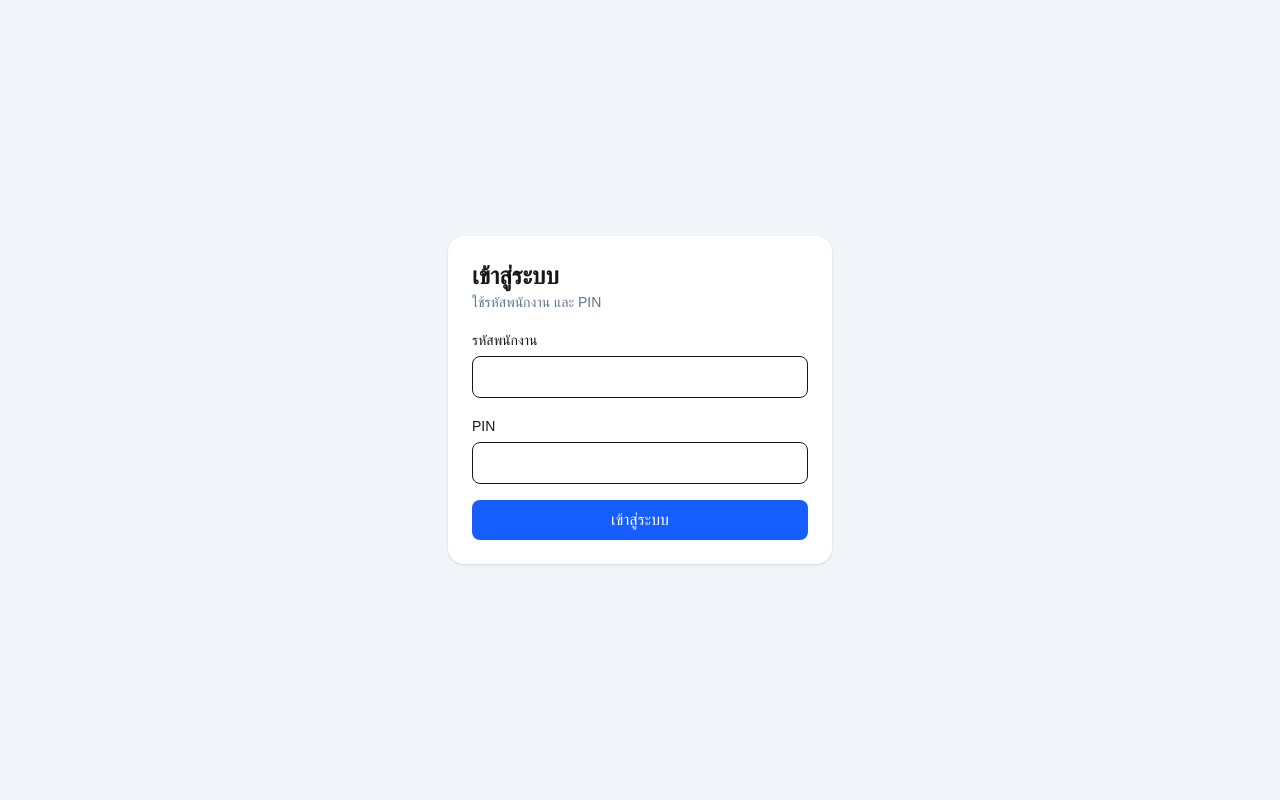
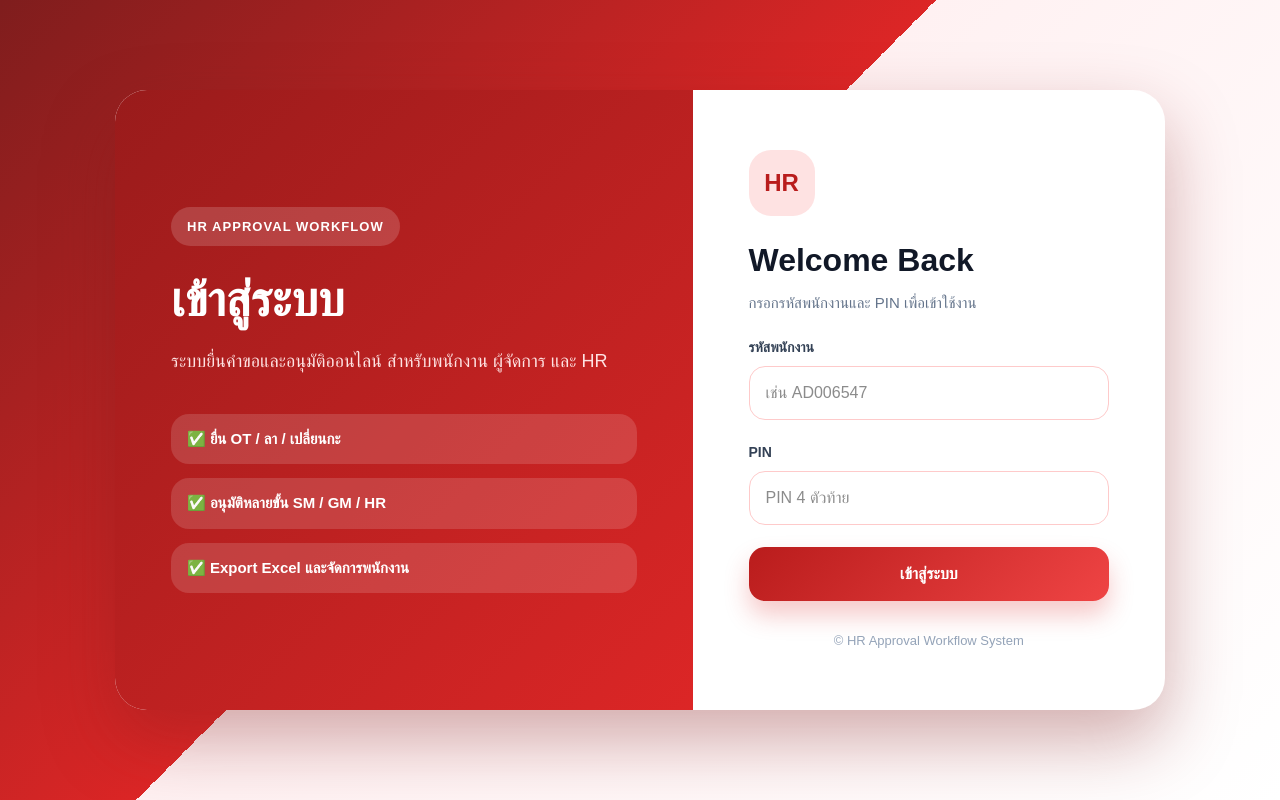
Before and after one commit to phailin0442-dev/work-request-app, a Next.js app: page /login in a window 1280 px wide. Built offline with nearby package versions, Linux system fonts and the light colour scheme.

Commit message:
add hr status filter

```diff
--- a/app/api/export-requests/route.ts
+++ b/app/api/export-requests/route.ts
@@ -19,14 +19,14 @@ export async function GET(req: Request) {
     return NextResponse.json({ ok: false }, { status: 401 });
   }
 
-  const { data: employee } = await supabaseAdmin
+  const { data: currentUser } = await supabaseAdmin
     .from("employees")
     .select("role")
     .eq("id", employeeId)
     .eq("active", true)
     .maybeSingle();
 
-  const role = String(employee?.role || "").trim().toLowerCase();
+  const role = String(currentUser?.role || "").trim().toLowerCase();
 
   if (role !== "hr") {
     return NextResponse.json(
@@ -36,12 +36,60 @@ export async function GET(req: Request) {
   }
 
   const url = new URL(req.url);
-
   const type = url.searchParams.get("type") || "all";
   const from = url.searchParams.get("from") || "";
   const to = url.searchParams.get("to") || "";
 
-  function applyDateFilter(query: any) {
+  const { data: employees } = await supabaseAdmin
+    .from("employees")
+    .select(`
+      employee_code,
+      full_name,
+      position,
+      department_id,
+      division_id
+    `);
+
+  const { data: departments } = await supabaseAdmin
+    .from("departments")
+    .select("id, name");
+
+  const { data: divisions } = await supabaseAdmin
+    .from("divisions")
+    .select("id, name");
+
+  const departmentMap = new Map(
+    (departments || []).map((x: any) => [x.id, x.name])
+  );
+
+  const divisionMap = new Map(
+    (divisions || []).map((x: any) => [x.id, x.name])
+  );
+
+  const employeeMap = new Map(
+    (employees || []).map((emp: any) => [
+      emp.employee_code,
+      {
+        full_name: emp.full_name || "",
+        position: emp.position || "",
+        department: departmentMap.get(emp.department_id) || "",
+        division: divisionMap.get(emp.division_id) || "",
+      },
+    ])
+  );
+
+  function getEmployeeInfo(employeeCode: string) {
+    return (
+      employeeMap.get(employeeCode) || {
+        full_name: "",
+        position: "",
+        department: "",
+        division: "",
+      }
+    );
+  }
+
+  function applyCreatedAtFilter(query: any) {
     if (from) {
       query = query.gte("created_at", `${from}T00:00:00`);
     }
@@ -57,6 +105,10 @@ export async function GET(req: Request) {
     [
       "ประเภท",
       "รหัสพนักงาน",
+      "ชื่อ-นามสกุล",
+      "ตำแหน่ง",
+      "แผนก",
+      "ฝ่าย",
       "รายละเอียด",
       "เหตุผล",
       "สถานะ",
@@ -65,7 +117,7 @@ export async function GET(req: Request) {
   ];
 
   if (type === "all" || type === "ot") {
-    const query = applyDateFilter(
+    const query = applyCreatedAtFilter(
       supabaseAdmin
         .from("ot_requests")
         .select("*")
@@ -75,19 +127,27 @@ export async function GET(req: Request) {
     const { data } = await query;
 
     rows.push(
-      ...(data || []).map((x: any) => [
+      ...(data || []).map((x: any) => {
+        const emp = getEmployeeInfo(x.employee_code);
+
+        return [
           "OT",
           x.employee_code,
-        `${x.ot_date} ${x.start_time}-${x.end_time}`,
+          emp.full_name,
+          emp.position,
+          emp.department,
+          emp.division,
+          `${x.ot_date || ""} ${x.start_time || ""}-${x.end_time || ""}`,
           x.reason,
           x.status,
           x.created_at,
-      ])
+        ];
+      })
     );
   }
 
   if (type === "all" || type === "shift") {
-    const query = applyDateFilter(
+    const query = applyCreatedAtFilter(
       supabaseAdmin
         .from("shift_change_requests")
         .select("*")
@@ -97,19 +157,29 @@ export async function GET(req: Request) {
     const { data } = await query;
 
     rows.push(
-      ...(data || []).map((x: any) => [
+      ...(data || []).map((x: any) => {
+        const emp = getEmployeeInfo(x.employee_code);
+
+        return [
           "เปลี่ยนกะ",
           x.employee_code,
-        `${x.shift_date} ${x.old_shift_code} ${x.old_shift_time} -> ${x.new_shift_code} ${x.new_shift_time}`,
+          emp.full_name,
+          emp.position,
+          emp.department,
+          emp.division,
+          `${x.shift_date || ""} ${x.old_shift_code || ""} ${
+            x.old_shift_time || ""
+          } -> ${x.new_shift_code || ""} ${x.new_shift_time || ""}`,
           x.reason,
           x.status,
           x.created_at,
-      ])
+        ];
+      })
     );
   }
 
   if (type === "all" || type === "dayoff") {
-    const query = applyDateFilter(
+    const query = applyCreatedAtFilter(
       supabaseAdmin
         .from("day_off_change_requests")
         .select("*")
@@ -119,19 +189,27 @@ export async function GET(req: Request) {
     const { data } = await query;
 
     rows.push(
-      ...(data || []).map((x: any) => [
+      ...(data || []).map((x: any) => {
+        const emp = getEmployeeInfo(x.employee_code);
+
+        return [
           "เปลี่ยนวันหยุด",
           x.employee_code,
-        `${x.old_day_off} -> ${x.new_day_off}`,
+          emp.full_name,
+          emp.position,
+          emp.department,
+          emp.division,
+          `${x.old_day_off || ""} -> ${x.new_day_off || ""}`,
           x.reason,
           x.status,
           x.created_at,
-      ])
+        ];
+      })
     );
   }
 
   if (type === "all" || type === "leave") {
-    const query = applyDateFilter(
+    const query = applyCreatedAtFilter(
       supabaseAdmin
         .from("leave_form_requests")
         .select("*")
@@ -141,22 +219,30 @@ export async function GET(req: Request) {
     const { data } = await query;
 
     rows.push(
-      ...(data || []).map((x: any) => [
+      ...(data || []).map((x: any) => {
+        const emp = getEmployeeInfo(x.employee_code);
+
+        return [
           "ลา",
           x.employee_code,
-        `${x.leave_day} ${x.leave_type}`,
+          emp.full_name,
+          emp.position,
+          emp.department,
+          emp.division,
+          `${x.leave_day || ""} ถึง ${x.leave_to_day || ""} จำนวน ${
+            x.leave_total_days || ""
+          } วัน / ${x.leave_type || ""}`,
           x.leave_reason,
           x.status,
           x.created_at,
-      ])
+        ];
+      })
     );
   }
 
   const csv =
     "\uFEFF" +
-    rows
-      .map((row) => row.map(toCsvValue).join(","))
-      .join("\n");
+    rows.map((row) => row.map(toCsvValue).join(",")).join("\n");
 
   return new NextResponse(csv, {
     headers: {
--- a/app/dashboard/manage-requests/page.tsx
+++ b/app/dashboard/manage-requests/page.tsx
@@ -9,11 +9,20 @@ const supabaseAdmin = createClient(
   process.env.SUPABASE_SERVICE_ROLE_KEY!
 );
 
-export default async function ManageRequestsPage() {
+export default async function ManageRequestsPage({
+  searchParams,
+}: {
+  searchParams?: Promise<{ tab?: string }>;
+}) {
+  const params = await searchParams;
+  const activeTab = params?.tab || "ot";
+
   const cookieStore = await cookies();
   const employeeId = cookieStore.get("employee_session")?.value;
 
-  if (!employeeId) redirect("/login");
+  if (!employeeId) {
+    redirect("/login");
+  }
 
   const { data: employee } = await supabaseAdmin
     .from("employees")
@@ -22,7 +31,9 @@ export default async function ManageRequestsPage() {
     .eq("active", true)
     .maybeSingle();
 
-  if (!employee) redirect("/login");
+  if (!employee) {
+    redirect("/login");
+  }
 
   const role = String(employee.role || "").trim().toLowerCase();
 
@@ -43,13 +54,27 @@ export default async function ManageRequestsPage() {
     : isGM
     ? ["approved_sm"]
     : isHR
-    ? ["pending_sm", "pending", "approved_sm", "approved_gm", "approved_hr", "rejected"]
+    ? [
+        "pending_sm",
+        "pending",
+        "approved_sm",
+        "approved_gm",
+        "approved_hr",
+        "rejected",
+      ]
     : [];
 
   const otherStatus = isSM
     ? ["pending_sm", "pending"]
     : isHR
-    ? ["pending_sm", "pending", "approved_sm", "approved_gm", "approved_hr", "rejected"]
+    ? [
+        "pending_sm",
+        "pending",
+        "approved_sm",
+        "approved_gm",
+        "approved_hr",
+        "rejected",
+      ]
     : [];
 
   const { data: otRequests } =
@@ -105,15 +130,9 @@ export default async function ManageRequestsPage() {
           </Link>
         </div>
 
-        {(isSM || isGM || isHR) && (
+        {isGM && (
           <RequestTable
-            title={
-              isHR
-                ? "คำขอ OT ทั้งหมด"
-                : isSM
-                ? "คำขอ OT: รอ SM อนุมัติ"
-                : "คำขอ OT: รอ GM อนุมัติ"
-            }
+            title="คำขอ OT: รอ GM อนุมัติ"
             table="ot_requests"
             items={otRequests || []}
             type="ot"
@@ -123,6 +142,37 @@ export default async function ManageRequestsPage() {
 
         {(isSM || isHR) && (
           <>
+            <div className="rounded-2xl bg-white p-4 shadow">
+              <div className="grid gap-3 sm:grid-cols-4">
+                <TabButton href="/dashboard/manage-requests?tab=ot" active={activeTab === "ot"}>
+                  OT ({otRequests?.length || 0})
+                </TabButton>
+
+                <TabButton href="/dashboard/manage-requests?tab=shift" active={activeTab === "shift"}>
+                  เปลี่ยนกะ ({shiftRequests?.length || 0})
+                </TabButton>
+
+                <TabButton href="/dashboard/manage-requests?tab=dayoff" active={activeTab === "dayoff"}>
+                  เปลี่ยนวันหยุด ({dayOffRequests?.length || 0})
+                </TabButton>
+
+                <TabButton href="/dashboard/manage-requests?tab=leave" active={activeTab === "leave"}>
+                  ขอลา ({leaveRequests?.length || 0})
+                </TabButton>
+              </div>
+            </div>
+
+            {activeTab === "ot" && (
+              <RequestTable
+                title={isHR ? "คำขอ OT ทั้งหมด" : "คำขอ OT: รอ SM อนุมัติ"}
+                table="ot_requests"
+                items={otRequests || []}
+                type="ot"
+                role={role}
+              />
+            )}
+
+            {activeTab === "shift" && (
               <RequestTable
                 title={
                   isHR
@@ -134,7 +184,9 @@ export default async function ManageRequestsPage() {
                 type="shift"
                 role={role}
               />
+            )}
 
+            {activeTab === "dayoff" && (
               <RequestTable
                 title={
                   isHR
@@ -146,21 +198,43 @@ export default async function ManageRequestsPage() {
                 type="dayoff"
                 role={role}
               />
+            )}
 
+            {activeTab === "leave" && (
               <RequestTable
-              title={
-                isHR
-                  ? "คำขอลาทั้งหมด"
-                  : "คำขอลา: รอ SM อนุมัติ"
-              }
+                title={isHR ? "คำขอลาทั้งหมด" : "คำขอลา: รอ SM อนุมัติ"}
                 table="leave_form_requests"
                 items={leaveRequests || []}
                 type="leave"
                 role={role}
               />
+            )}
           </>
         )}
       </div>
     </main>
   );
 }
+
+function TabButton({
+  href,
+  active,
+  children,
+}: {
+  href: string;
+  active: boolean;
+  children: React.ReactNode;
+}) {
+  return (
+    <Link
+      href={href}
+      className={
+        active
+          ? "rounded-xl bg-red-700 px-4 py-3 text-center font-semibold text-white shadow"
+          : "rounded-xl bg-slate-100 px-4 py-3 text-center font-semibold text-slate-700 hover:bg-red-100"
+      }
+    >
+      {children}
+    </Link>
+  );
+}
--- a/app/login/page.tsx
+++ b/app/login/page.tsx
@@ -35,59 +35,212 @@ export default function LoginPage() {
       }
 
       window.location.href = "/dashboard";
-    } catch {
-      setMessage("เกิดข้อผิดพลาด");
+    } catch (error: any) {
+      setMessage(error?.message || "เกิดข้อผิดพลาด");
     } finally {
       setLoading(false);
     }
   }
 
   return (
-    <main className="min-h-screen flex items-center justify-center bg-slate-100 p-4">
-      <form
-        onSubmit={handleLogin}
-        className="w-full max-w-sm bg-white rounded-2xl shadow p-6 space-y-4"
-      >
-        <div>
-          <h1 className="text-2xl font-bold">เข้าสู่ระบบ</h1>
-          <p className="text-sm text-slate-500">
-            ใช้รหัสพนักงาน และ PIN
+    <main style={styles.page}>
+      <div style={styles.card}>
+        <div style={styles.left}>
+          <div style={styles.badge}>HR APPROVAL WORKFLOW</div>
+
+          <h1 style={styles.title}>เข้าสู่ระบบ</h1>
+
+          <p style={styles.subtitle}>
+            ระบบยื่นคำขอและอนุมัติออนไลน์ สำหรับพนักงาน ผู้จัดการ และ HR
           </p>
+
+          <div style={styles.featureBox}>
+            <div style={styles.feature}>✅ ยื่น OT / ลา / เปลี่ยนกะ</div>
+            <div style={styles.feature}>✅ อนุมัติหลายขั้น SM / GM / HR</div>
+            <div style={styles.feature}>✅ Export Excel และจัดการพนักงาน</div>
+          </div>
         </div>
 
+        <form onSubmit={handleLogin} style={styles.form}>
           <div>
-          <label className="text-sm font-medium">รหัสพนักงาน</label>
+            <div style={styles.logoCircle}>HR</div>
+            <h2 style={styles.formTitle}>Welcome Back</h2>
+            <p style={styles.formSubtitle}>กรอกรหัสพนักงานและ PIN เพื่อเข้าใช้งาน</p>
+          </div>
+
+          <div style={styles.field}>
+            <label style={styles.label}>รหัสพนักงาน</label>
             <input
               value={employeeCode}
               onChange={(e) => setEmployeeCode(e.target.value)}
-            className="w-full border rounded-lg px-3 py-2 mt-1"
+              placeholder="เช่น AD006547"
+              style={styles.input}
             />
           </div>
 
-        <div>
-          <label className="text-sm font-medium">PIN</label>
+          <div style={styles.field}>
+            <label style={styles.label}>PIN</label>
             <input
               value={pincode}
               onChange={(e) => setPincode(e.target.value)}
+              placeholder="PIN 4 ตัวท้าย"
               type="password"
               maxLength={4}
-            className="w-full border rounded-lg px-3 py-2 mt-1"
+              style={styles.input}
             />
           </div>
 
-        {message && (
-          <div className="text-sm text-red-600">
-            {message}
-          </div>
-        )}
+          {message && <div style={styles.errorBox}>{message}</div>}
 
-        <button
-          disabled={loading}
-          className="w-full bg-blue-600 text-white rounded-lg py-2"
-        >
+          <button type="submit" disabled={loading} style={styles.button}>
             {loading ? "กำลังเข้าสู่ระบบ..." : "เข้าสู่ระบบ"}
           </button>
+
+          <p style={styles.footerText}>© HR Approval Workflow System</p>
         </form>
+      </div>
     </main>
   );
 }
+
+const styles: Record<string, React.CSSProperties> = {
+  page: {
+    minHeight: "100vh",
+    background:
+      "linear-gradient(135deg, #7f1d1d 0%, #dc2626 45%, #fff1f2 45%, #ffffff 100%)",
+    display: "flex",
+    alignItems: "center",
+    justifyContent: "center",
+    padding: "24px",
+    fontFamily: "Arial, Helvetica, sans-serif",
+  },
+  card: {
+    width: "100%",
+    maxWidth: "1050px",
+    minHeight: "620px",
+    background: "white",
+    borderRadius: "32px",
+    overflow: "hidden",
+    display: "grid",
+    gridTemplateColumns: "1.1fr 0.9fr",
+    boxShadow: "0 30px 70px rgba(127, 29, 29, 0.35)",
+  },
+  left: {
+    background: "linear-gradient(135deg, #991b1b, #dc2626)",
+    color: "white",
+    padding: "56px",
+    display: "flex",
+    flexDirection: "column",
+    justifyContent: "center",
+  },
+  badge: {
+    display: "inline-block",
+    width: "fit-content",
+    borderRadius: "999px",
+    background: "rgba(255,255,255,0.16)",
+    padding: "10px 16px",
+    fontSize: "13px",
+    fontWeight: 800,
+    letterSpacing: "0.08em",
+  },
+  title: {
+    marginTop: "28px",
+    fontSize: "48px",
+    fontWeight: 900,
+    lineHeight: 1.1,
+  },
+  subtitle: {
+    marginTop: "18px",
+    maxWidth: "520px",
+    fontSize: "18px",
+    lineHeight: 1.8,
+    color: "#fee2e2",
+  },
+  featureBox: {
+    marginTop: "36px",
+    display: "flex",
+    flexDirection: "column",
+    gap: "14px",
+  },
+  feature: {
+    borderRadius: "18px",
+    background: "rgba(255,255,255,0.14)",
+    padding: "14px 16px",
+    fontSize: "15px",
+    fontWeight: 700,
+  },
+  form: {
+    padding: "56px",
+    display: "flex",
+    flexDirection: "column",
+    justifyContent: "center",
+    gap: "22px",
+  },
+  logoCircle: {
+    width: "66px",
+    height: "66px",
+    borderRadius: "22px",
+    background: "#fee2e2",
+    color: "#b91c1c",
+    display: "flex",
+    alignItems: "center",
+    justifyContent: "center",
+    fontSize: "24px",
+    fontWeight: 900,
+  },
+  formTitle: {
+    marginTop: "20px",
+    fontSize: "32px",
+    fontWeight: 900,
+    color: "#111827",
+  },
+  formSubtitle: {
+    marginTop: "8px",
+    color: "#64748b",
+    fontSize: "15px",
+  },
+  field: {
+    display: "flex",
+    flexDirection: "column",
+    gap: "8px",
+  },
+  label: {
+    fontSize: "14px",
+    fontWeight: 800,
+    color: "#334155",
+  },
+  input: {
+    width: "100%",
+    border: "1px solid #fecaca",
+    borderRadius: "16px",
+    padding: "14px 16px",
+    fontSize: "16px",
+    outline: "none",
+    background: "#fff",
+  },
+  errorBox: {
+    borderRadius: "16px",
+    background: "#fee2e2",
+    color: "#991b1b",
+    padding: "14px 16px",
+    fontSize: "14px",
+    fontWeight: 700,
+  },
+  button: {
+    border: "none",
+    borderRadius: "16px",
+    background: "linear-gradient(135deg, #b91c1c, #ef4444)",
+    color: "white",
+    padding: "15px 18px",
+    fontSize: "16px",
+    fontWeight: 900,
+    cursor: "pointer",
+    boxShadow: "0 14px 24px rgba(220, 38, 38, 0.25)",
+  },
+  footerText: {
+    marginTop: "8px",
+    textAlign: "center",
+    color: "#94a3b8",
+    fontSize: "13px",
+  },
+};
```
Also changed, not shown: app/dashboard/manage-requests/request-table.tsx (+52 -35 lines). Lines whose indentation alone changed are shown as unchanged.
